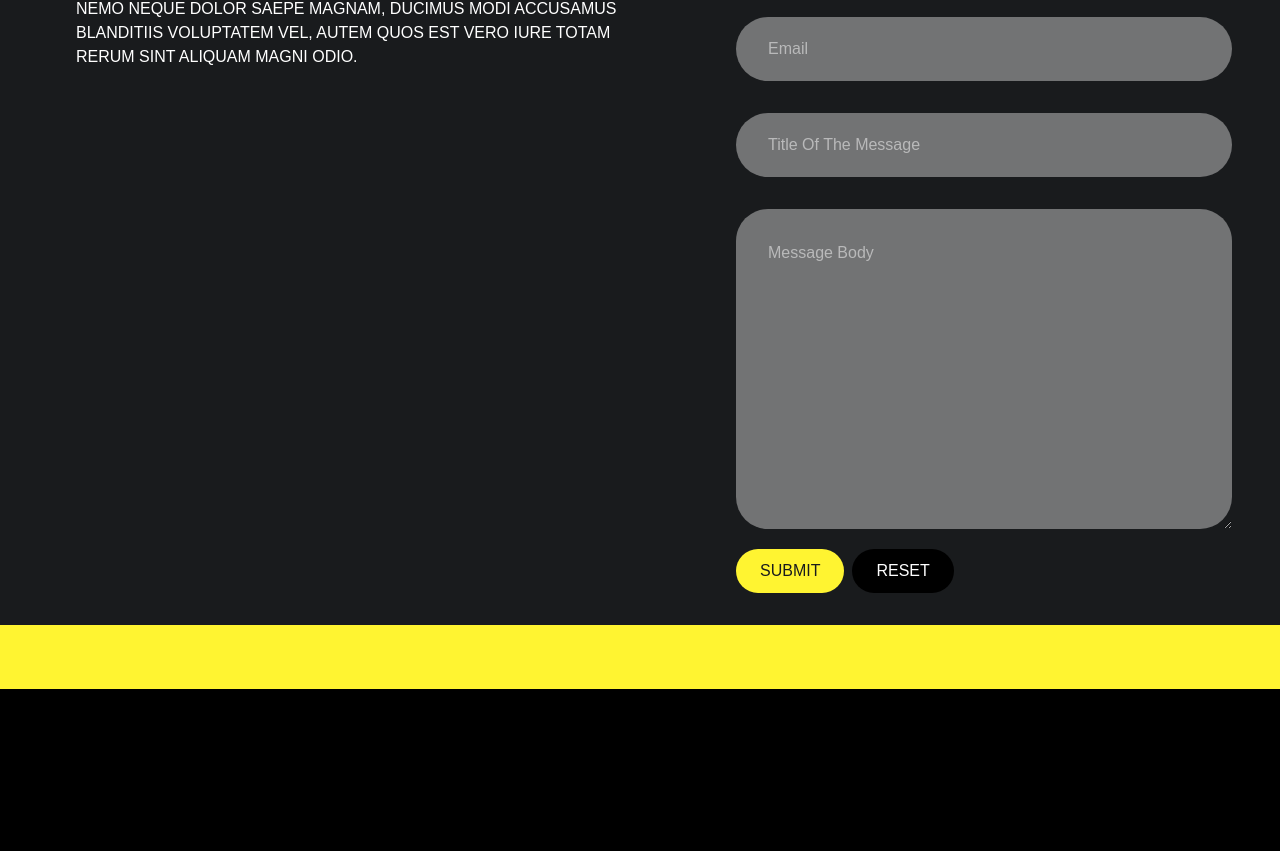
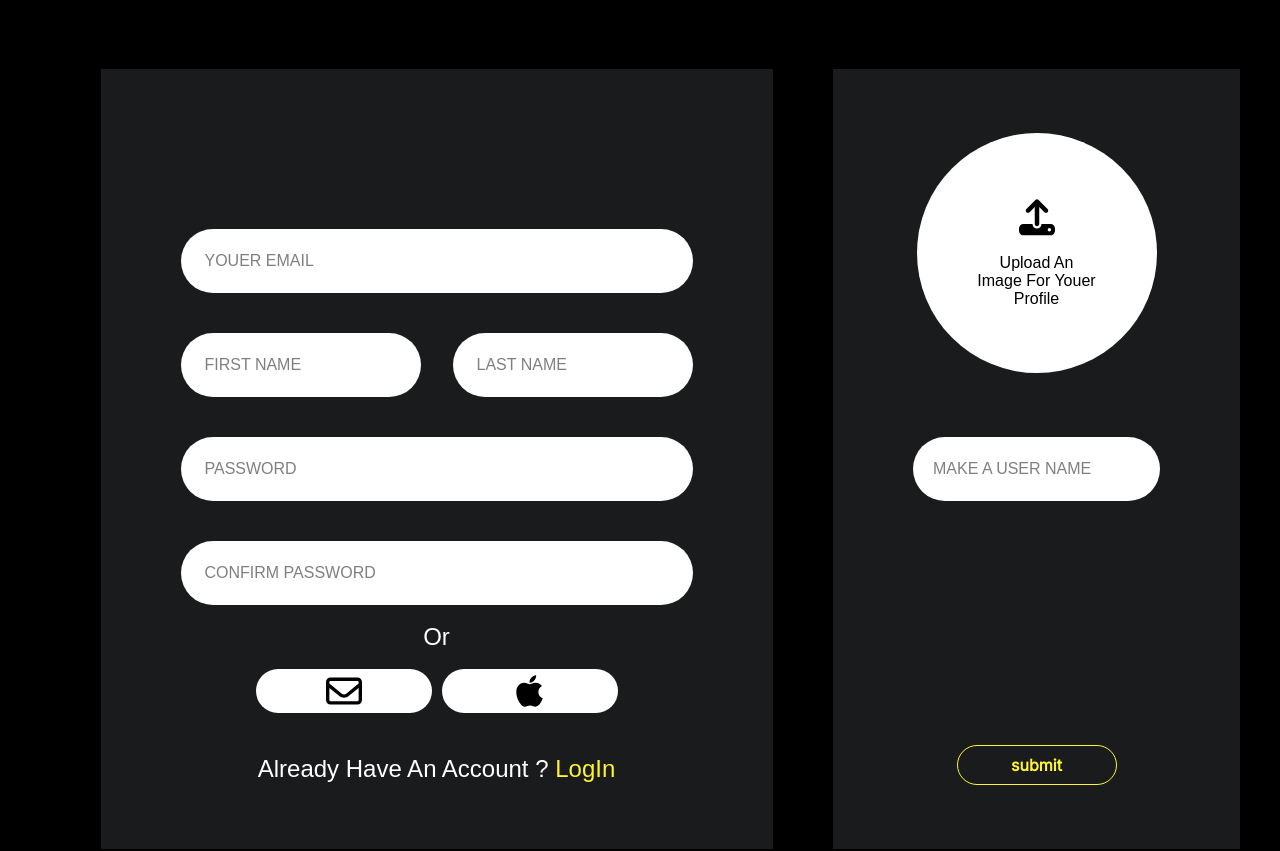
Before and after one commit to HaitamMahmdi/SkyTune, a Vue app: page /SkyTune/signIn in a window 1280 px wide. Shown: the part 275-1126 px from the top of the page. Before the commit the page ends 964 px from the top, so only its background shows below. Built offline with nearby package versions, Linux system fonts and the light colour scheme; a web font is replaced by a local one.

Commit message:
ui:add content in the signup page

```diff
--- a/src/views/Home.vue
+++ b/src/views/Home.vue
@@ -162,7 +162,7 @@ onUnmounted(() => {
       <SliderCom>
         <template v-slot:card>
           <MediaCard
-            v-for="(artist, index) in artists.getBestArtists"
+            v-for="(artist, index) in artists.getBestArtists.slice(2)"
             :key="artist.artistName"
             :title="artist.artistName"
             :sub-title="artist.Albums[0].albumName"
--- a/src/views/Plan.vue
+++ b/src/views/Plan.vue
@@ -18,7 +18,7 @@ const plansStore = usePlansStore();
         </h2>
       </div>
       <div class="flex flex-col justify-between grow">
-        <div>
+        <div class="w-fit mx-auto">
           <div
             v-for="(feature, index) in plan.features"
             :key="feature"
--- a/src/views/SignIn.vue
+++ b/src/views/SignIn.vue
@@ -1,2 +1,128 @@
-<script setup></script>
-<template>signIn</template>
+<script setup>
+import { FontAwesomeIcon } from "@fortawesome/vue-fontawesome";
+import { faApple } from "@fortawesome/free-brands-svg-icons";
+import { faEnvelope } from "@fortawesome/free-regular-svg-icons";
+import { faUpload } from "@fortawesome/free-solid-svg-icons";
+</script>
+<template>
+  <div class="container my-40">
+    <h2 class="text-7xl max-md:text-5xl mb-28 w-fit uppercase mx-auto">
+      <span class="text-main">Sign</span> in
+    </h2>
+
+    <form
+      @submit.prevent
+      action=""
+      class="flex flex-wrap min-md:px-10 justify-center gap-y-5"
+    >
+      <div
+        class="max-w-[45rem] mx-auto text-secondary bg-secondary-bg-color min-md:px-20 px-2.5 pt-40 pb-16"
+      >
+        <div class="min-xl:hidden">
+          <div class="relative mx-auto mb-4 w-fit">
+            <input
+              class="w-60 h-60 bg-main-text-color rounded-full"
+              type="file"
+              id="imageUpload"
+              name="profilePicture"
+              accept="image/png, image/jpeg, image/gif"
+            />
+            <div
+              class="text-4xl text-center absolute left-3/6 top-3/6 text-secondary transform -translate-3/6"
+            >
+              <FontAwesomeIcon :icon="faUpload" />
+              <p class="text-[16px] mt-4">upload an image for youer profile</p>
+            </div>
+          </div>
+          <input
+            type="text"
+            class="w-full h-16 my-10 bg-main-text-color text-secondary px-5 rounded-full"
+            placeholder="MAKE A USER NAME"
+          />
+        </div>
+        <input
+          placeholder="YOUER EMAIL"
+          class="block px-6 w-full h-16 rounded-full bg-main-text-color"
+          type="email"
+        />
+        <div class="flex my-10 flex-wrap gap-x-8 justify-between">
+          <input
+            placeholder="FIRST NAME"
+            type="text"
+            class="bg-main-text-color px-6 h-16 max-md:w-full max-md:mb-10 rounded-full w-60"
+          />
+          <input
+            placeholder="LAST NAME"
+            type="text"
+            class="bg-main-text-color max-md:w-full px-6 h-16 rounded-full w-60"
+          />
+        </div>
+        <input
+          placeholder="PASSWORD"
+          class="block px-6 w-full h-16 rounded-full bg-main-text-color"
+          type="password"
+        /><input
+          placeholder="CONFIRM PASSWORD"
+          class="block px-6 w-full mt-10 h-16 rounded-full bg-main-text-color"
+          type="password"
+        />
+        <p class="text-center text-2xl text-main-text-color capitalize my-4">
+          Or
+        </p>
+        <div
+          class="max-w-[36.31rem] mb-10 flex justify-center flex-wrap items-center gap-x-2.5 gap-y-4"
+        >
+          <button
+            class="w-44 h-11 cursor-pointer bg-main-text-color flex items-center justify-center rounded-full text-black"
+          >
+            <FontAwesomeIcon class="text-4xl" :icon="faEnvelope" />
+          </button>
+          <button
+            class="w-44 h-11 cursor-pointer bg-main-text-color flex items-center justify-center rounded-full text-black"
+          >
+            <FontAwesomeIcon class="text-4xl" :icon="faApple" />
+          </button>
+        </div>
+        <p class="text-2xl text-main-text-color capitalize text-center">
+          already have an account ?
+          <RouterLink class="text-main transition" to="/logIn"
+            >logIn</RouterLink
+          >
+        </p>
+        <ButtonCom
+          class="w-52 mx-auto mt-20 text-2xl py-2 px-10 block min-xl:hidden"
+          ><template v-slot:contant> submit </template></ButtonCom
+        >
+      </div>
+      <div
+        class="bg-secondary-bg-color max-xl:hidden flex flex-col min-h-[600px] justify-between px-20 pt-16 pb-16"
+      >
+        <div class="">
+          <div class="relative mx-auto mb-4 w-fit">
+            <input
+              class="w-60 h-60 bg-main-text-color rounded-full"
+              type="file"
+              id="imageUpload"
+              name="profilePicture"
+              accept="image/png, image/jpeg, image/gif"
+            />
+            <div
+              class="text-4xl text-center absolute left-3/6 top-3/6 text-secondary transform -translate-3/6"
+            >
+              <FontAwesomeIcon :icon="faUpload" />
+              <p class="text-[16px] mt-4">upload an image for youer profile</p>
+            </div>
+          </div>
+          <input
+            type="text"
+            class="min-[1440px]:w-96 h-16 mt-12 bg-main-text-color text-secondary px-5 rounded-full"
+            placeholder="MAKE A USER NAME"
+          />
+        </div>
+        <ButtonCom class="w-40 mx-auto block"
+          ><template v-slot:contant> submit </template></ButtonCom
+        >
+      </div>
+    </form>
+  </div>
+</template>
```
